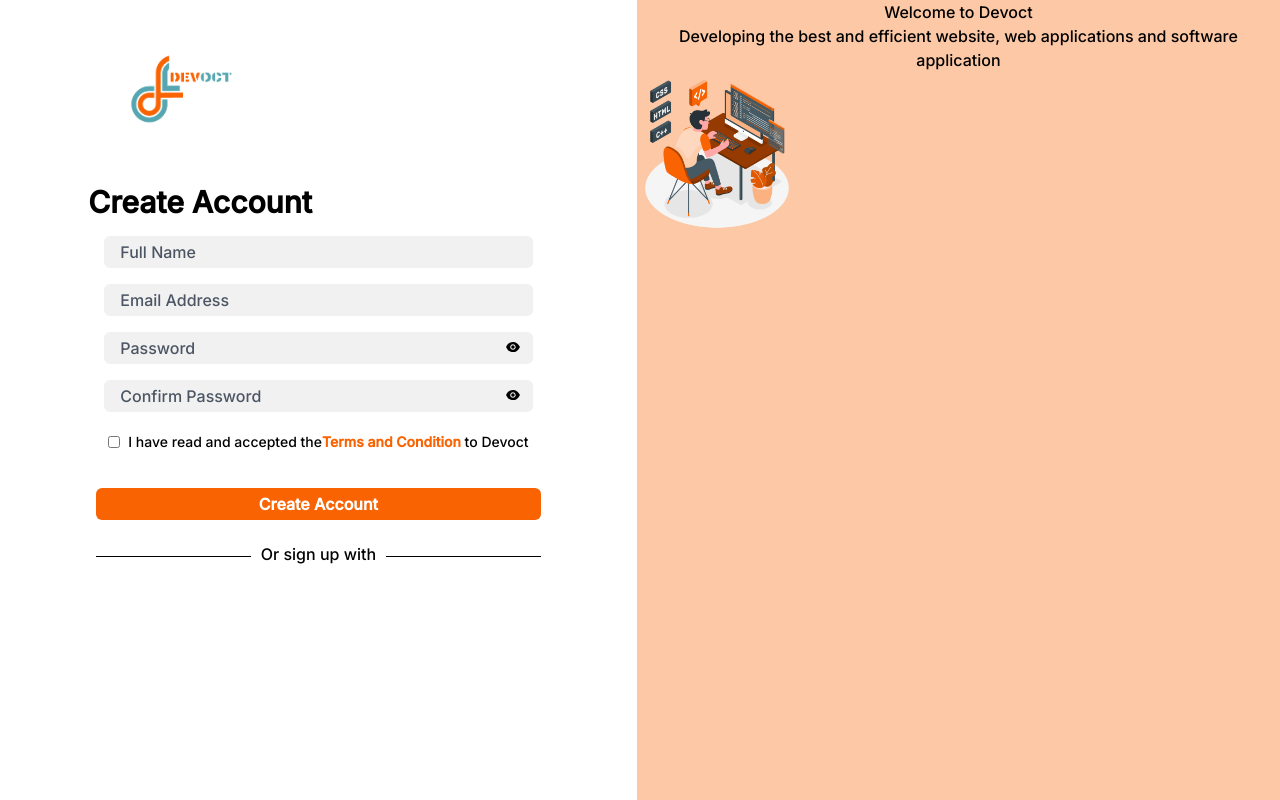
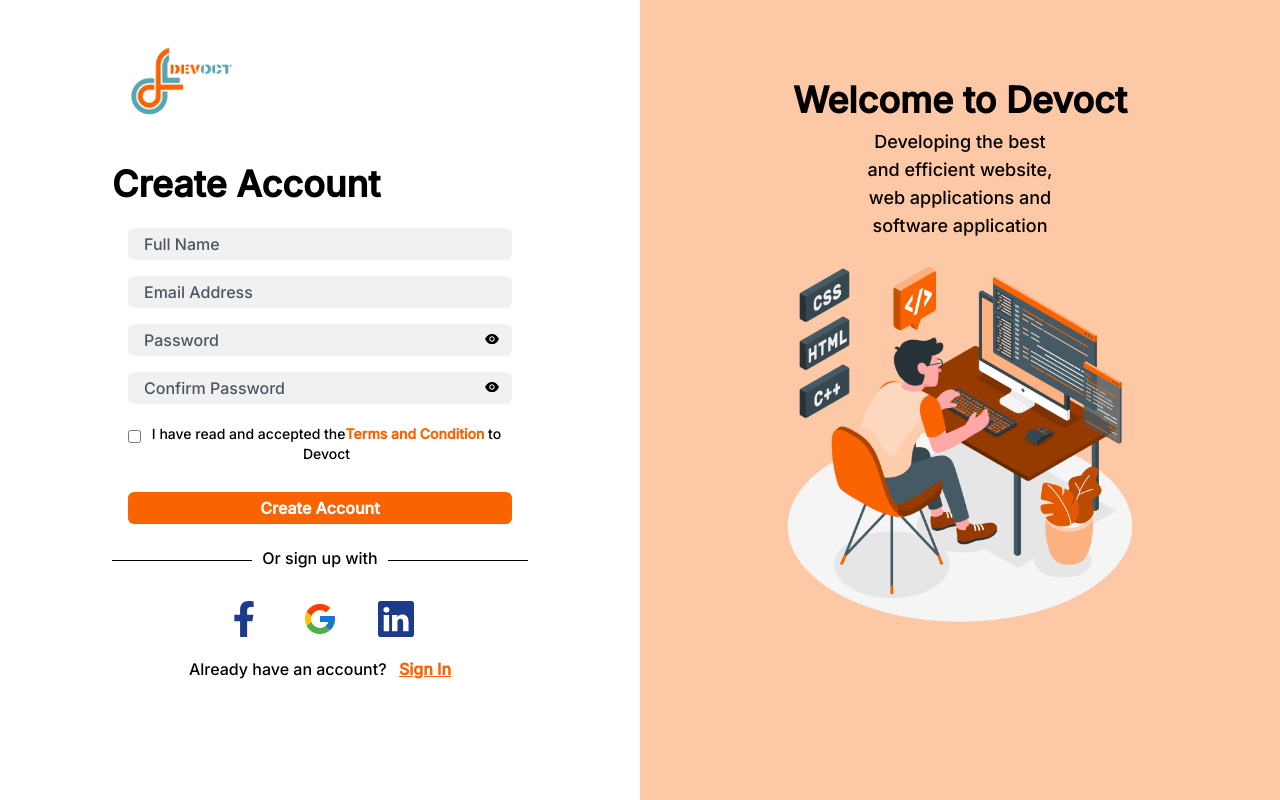
Before and after one commit to dev-oct/devoctWeb, a React (Create React App) app in the folder website/: page / in a window 1280 px wide. Built offline with nearby package versions, Linux system fonts and the light colour scheme.

Commit message:
signup page done

```diff
--- a/website/src/components/Signup.js
+++ b/website/src/components/Signup.js
@@ -2,42 +2,54 @@
 import logo from '../assets/logo.png'
 import vector from '../assets/Vector.png'
 import { AiFillEye } from 'react-icons/ai';
+import { FaFacebookF } from 'react-icons/fa';
+import { FcGoogle } from 'react-icons/fc';
+import { BsLinkedin } from 'react-icons/bs';
 
 const Signup = () => {
     return (
         <main className="signup flex flex-row justify-between">
-            <div className="left flex flex-col py-2 px-16">
+            <div className="left flex flex-col py-0 px-16">
                 <div className="head px-11">
                     <img src={logo} alt="logo" className="logo h-36 w-36" />
                 </div>
-                <div className="body flex-col pt-8 mx-auto w-46">
-                    <h1 className="font-bold text-3xl">Create Account</h1>
-                    <div className="sform flex flex-col p-2">
-                        <input type="text" name="fname" className="fname bg-[#F1F1F1] px-4 py-1 placeholder:font-medium placeholder:text-gray-600 rounded-md m-2 focus:outline-none focus:ring focus:ring-[#56A6B1]" placeholder="Full Name" />
-                        <input type="text" name="mail" className="mail bg-[#F1F1F1] px-4 py-1 placeholder:font-medium placeholder:text-gray-600  rounded-md m-2 focus:outline-none focus:ring focus:ring-[#56A6B1]" placeholder="Email Address" />
+                <div className="body flex-col mt-5 mx-auto w-46">
+                    <h1 className="font-bold text-4xl">Create Account</h1>
+                    <div className="sform flex mt-2 flex-col p-2">
+                        <input type="text" name="fname" className="fname bg-[#F1F1F1] px-4 py-1 w-96 placeholder:font-medium placeholder:text-gray-600 rounded-md m-2 focus:outline-none focus:ring focus:ring-[#56A6B1]" placeholder="Full Name" />
+                        <input type="text" name="mail" className="mail bg-[#F1F1F1] px-4 py-1 w-96 placeholder:font-medium placeholder:text-gray-600  rounded-md m-2 focus:outline-none focus:ring focus:ring-[#56A6B1]" placeholder="Email Address" />
                         <div className='flex flex-row password'>
-                            <input type="text" name="pass" className="pass bg-[#F1F1F1] px-4 py-1  placeholder:font-medium placeholder:text-gray-600 rounded-md m-2 focus:outline-none focus:ring focus:ring-[#56A6B1]" placeholder="Password" />
+                            <input type="text" name="pass" className="pass bg-[#F1F1F1] px-4 py-1 w-96 placeholder:font-medium placeholder:text-gray-600 rounded-md m-2 focus:outline-none focus:ring focus:ring-[#56A6B1]" placeholder="Password" />
                             <button className='passbtn'><AiFillEye className="btn-inside" /></button>
                         </div>
                         <div className='flex flex-row password'>
-                            <input type="password" name="cpass" className="cpass bg-[#F1F1F1] px-4 py-1 m-2  placeholder:font-medium placeholder:text-gray-600 rounded-md focus:outline-none focus:ring focus:ring-[#56A6B1]" placeholder="Confirm Password" />
+                            <input type="password" name="cpass" className="cpass bg-[#F1F1F1] px-4 py-1 m-2 w-96 placeholder:font-medium placeholder:text-gray-600 rounded-md focus:outline-none focus:ring focus:ring-[#56A6B1]" placeholder="Confirm Password" />
                             <button className='passbtn'><AiFillEye className='btn-inside' /></button>
                         </div>
-                        <div className="flex flex-row text-center m-2">
-                            <input type="checkbox" className=" w-3 m-1" />
+                        <div className="flex flex-row w-96 items-center text-center m-2">
+                            <input type="checkbox" className="mb-4" />
                             <p className="text-sm m-1">I have read and accepted the<span className="font-bold text-[#F96302]">Terms and Condition </span>to Devoct</p>
                         </div>
-                        <button className="cbtn my-6 bg-[#F96302] text-white font-bold py-1 px-1 rounded-md">Create Account</button>
-                        <p className='etext'><span>Or sign up with</span></p>
+                        <button className="cbtn my-4 ml-2 bg-[#F96302] text-white font-bold py-1 px-1 w-96 rounded-md">Create Account</button>
+                    </div>
+                    <p className='etext'><span>Or sign up with</span></p>
+                    <div className='externalLinks text-center text-4xl text-blue-900'>
+                        <button className='m-5'><FaFacebookF /></button>
+                        <button className='m-5' ><FcGoogle /></button>
+                        <button className='m-5'><BsLinkedin /></button>
+                    </div>
+                    <p className='llogin text-center'>Already have an account? <a className='ml-2 text-[#F96302] font-bold underline' href="#">Sign In</a></p>
+                </div>
+            </div>
+
+            <div className="right bg-[#FDC8A6]">
+                <div className="text-center px-16 py-20 items-center">
+                    <div className="content flex-col justify-center">
+                        <h2 className="font-bold text-4xl">Welcome to Devoct</h2>
+                        <p className="w-34 text-lg font-medium my-2 mx-40">Developing the best and efficient website, web applications and software application </p>
+                        <img className="h-96 w-96 avatar" src={vector} alt="sign_emoj" />
                     </div>
                 </div>
-            </div>
-            <div className="right flex text-center flex-auto flex-col  bg-[#FDC8A6] w-auto">
-                <div className="content flex flex-col">
-                    <h2 className="bold">Welcome to Devoct</h2>
-                    <p className="w-42">Developing the best and efficient website, web applications and software application </p>
-                </div>
-                <img className="h-40 w-40" src={vector} alt="sign_emoj" />
             </div>
         </main>
     );
--- a/website/src/styles/signup.css
+++ b/website/src/styles/signup.css
@@ -7,12 +7,6 @@
 .left {
   position: relative;
   width: 50%;
-}
-
-.pass,
-.cpass {
-  width: 100%;
-  position: relative;
 }
 
 .passbtn {
@@ -27,7 +21,6 @@
 }
 
 .etext {
-  width: 100%;
   text-align: center;
   border-bottom: 1px solid #000;
   line-height: 0.1em;
@@ -43,6 +36,12 @@
   position: relative;
 }
 
+.avatar {
+  position: relative;
+  margin-left: auto;
+  margin-right: auto;
+}
+
 @media only screen and (max-width: 600px) {
   .body {
     text-align: center;
```
